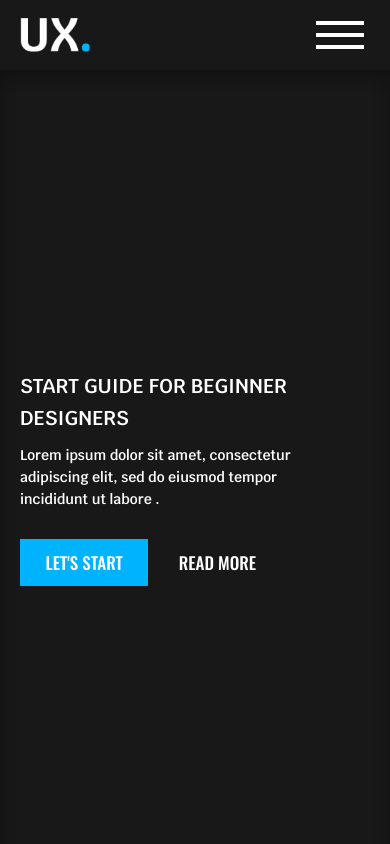
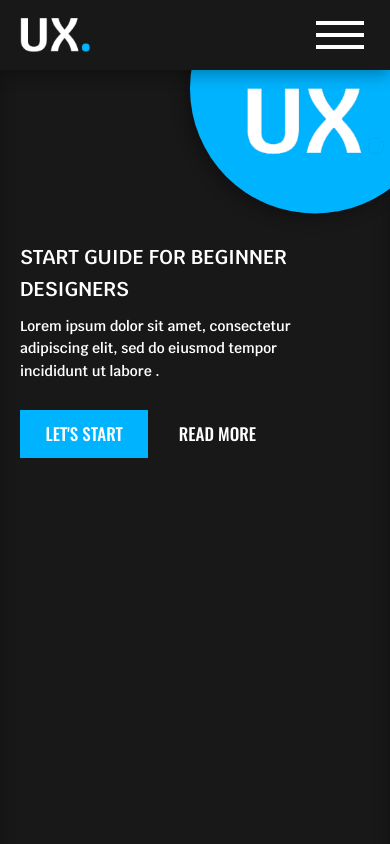
Before and after one commit to VladimirB46/UX-Course, a plain HTML site: page index.html in a window 390 px wide. Shown: the top 844 px of the page. Drawn offline with nearby package versions, Linux system fonts and the light colour scheme.

Commit message:
hero mobile decoration add

```diff
--- a/css/sass/components/_hero.scss
+++ b/css/sass/components/_hero.scss
@@ -1,6 +1,7 @@
 .hero {
     position: relative;
     box-shadow: inset 0 -5px 15px rgba(0, 0, 0, 0.3);
+    overflow: hidden;
     .wrapper {
         min-height: 100vh;
         padding-top: $headerHeight;
@@ -8,7 +9,33 @@
         align-items: flex-end;
 
         @include respond-to(media-small-medium) {
-            align-items: center;
+            align-items: flex-start;
+        }
+    }
+    &__mobile-decoration {
+        width: 300px;
+        height: 300px;
+        @include circle;
+        @include flexCenter;
+        background: $blue;
+        position: absolute;
+        top: 0;
+        right: 0;
+        transform: translate(20%, -23%);
+        box-shadow: -5px 5px 15px rgba(0, 0, 0, 0.3);
+        display: none;
+
+        @include respond-to(media-small-medium) {
+            display: flex;
+        }
+
+        @include respond-to(media-extra-small) {
+            width: 250px;
+            height: 250px;
+        }
+        img {
+            max-width: 55%;
+            transform: translateY(50%);
         }
     }
 }
@@ -18,6 +45,11 @@
 
     @include respond-to(media-small-medium) {
         justify-content: flex-start;
+        padding-top: 170px;
+    }
+
+    @include respond-to(media-extra-small) {
+        padding-top: 150px;
     }
     .hero__left {
         display: flex;
--- a/index.html
+++ b/index.html
@@ -306,6 +306,9 @@ gitpg<!DOCTYPE html>
             <section class="hero">
                 <div class="wrapper">
                     <div class="hero__content">
+                        <div class="hero__mobile-decoration">
+                            <img src="img/logo.png" alt="" />
+                        </div>
                         <div class="hero__left">
                             <span class="cube"></span>
                             <p>
```
Also changed, not shown: css/style.css, 1 other file.
